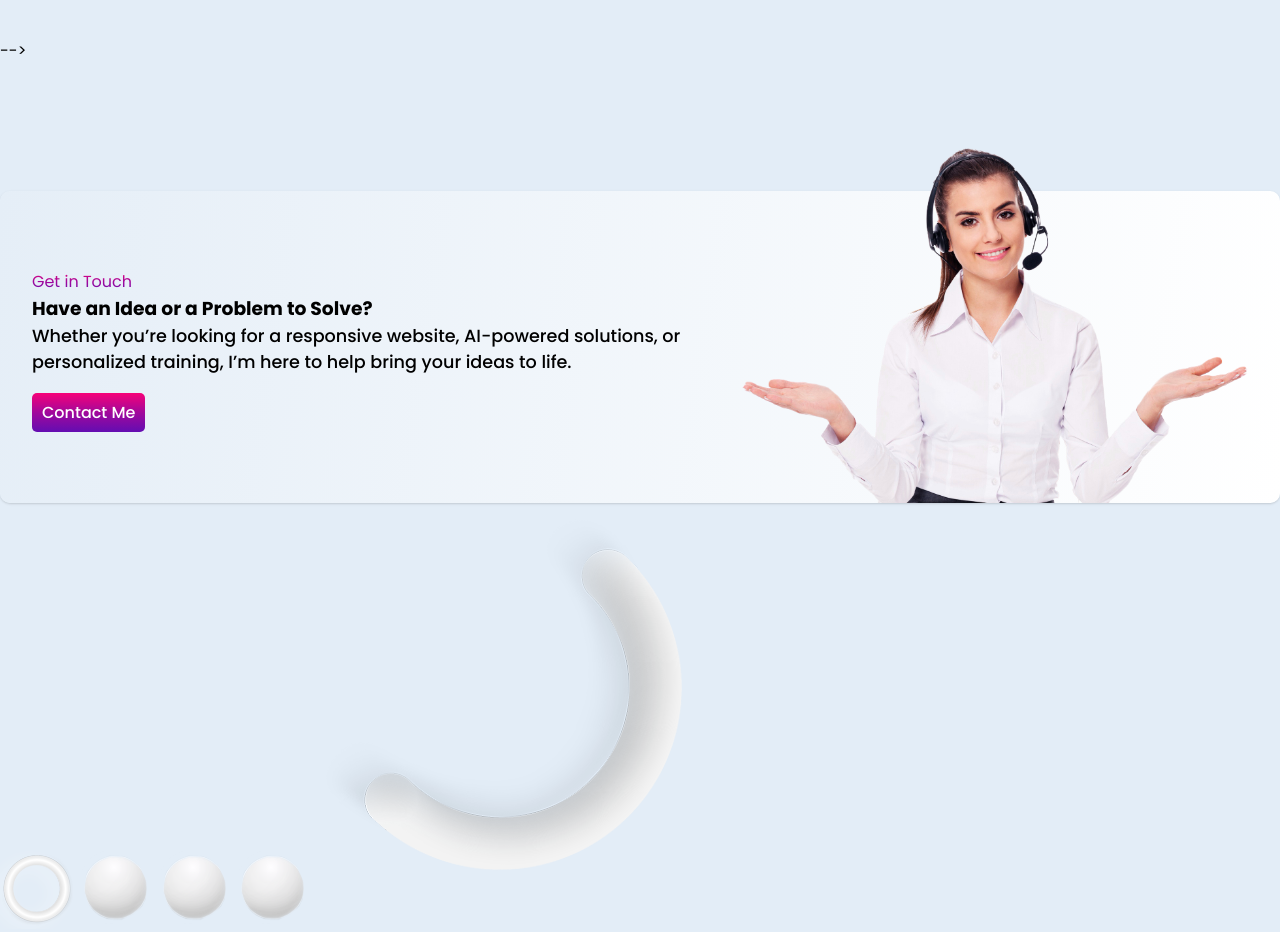
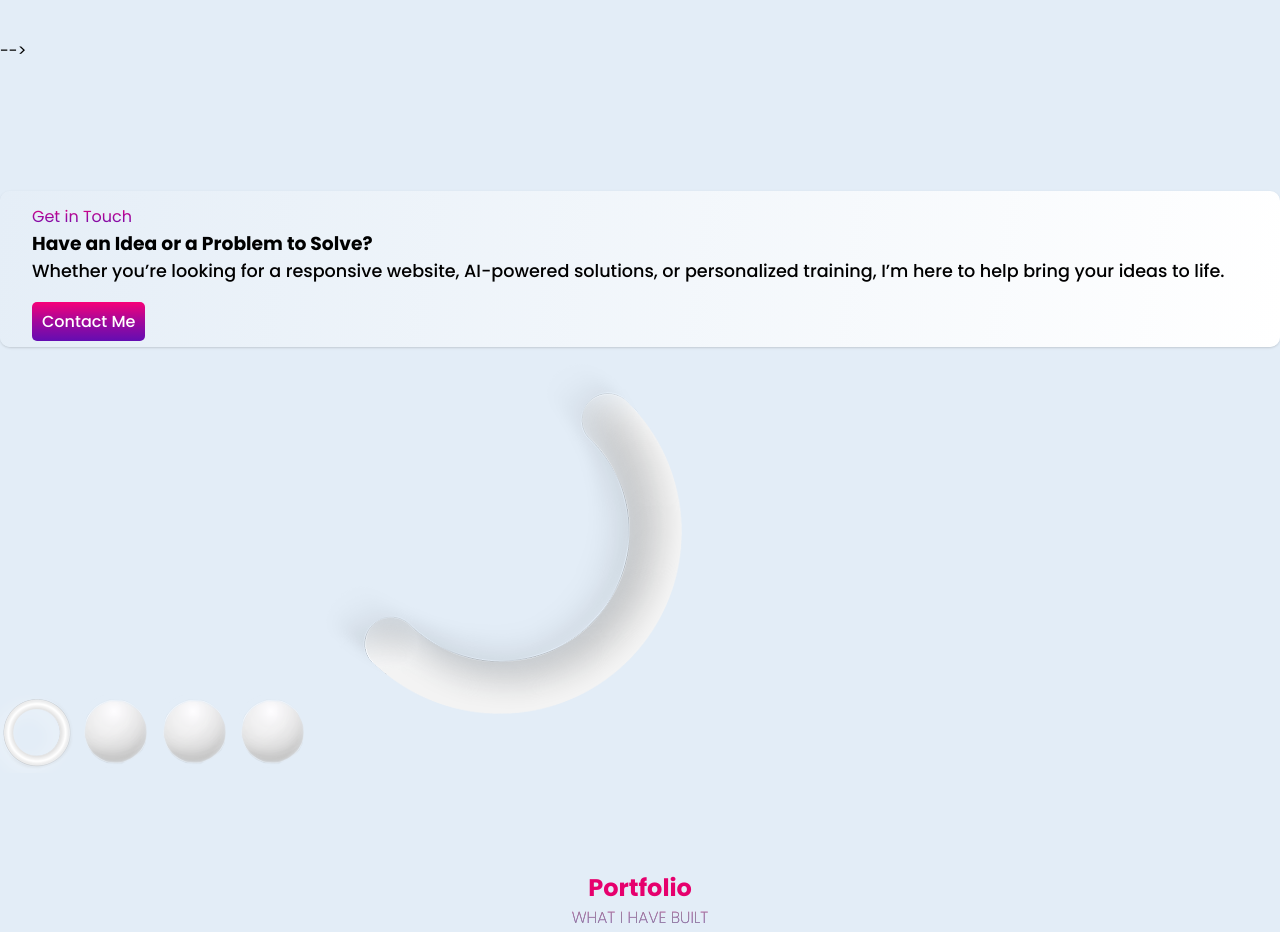
Before and after one commit to shoaibarif1/shoaib, a plain HTML site: page index.html in a window 1280 px wide. Shown: the part 3520-4452 px from the top of the page. Drawn offline with nearby package versions, Linux system fonts and the light colour scheme.

Commit message:
Update index.html

```diff
--- a/index.html
+++ b/index.html
@@ -510,7 +510,7 @@
           <br>
           <a href="#contact" class="btn">Contact Me</a>
         </div>
-        <img src="img/support.png" class="first" alt="Support Image" />
+<!--         <img src="img/support.png" class="first" alt="Support Image" /> -->
       </div>
 
       <div class="showcase">
```
